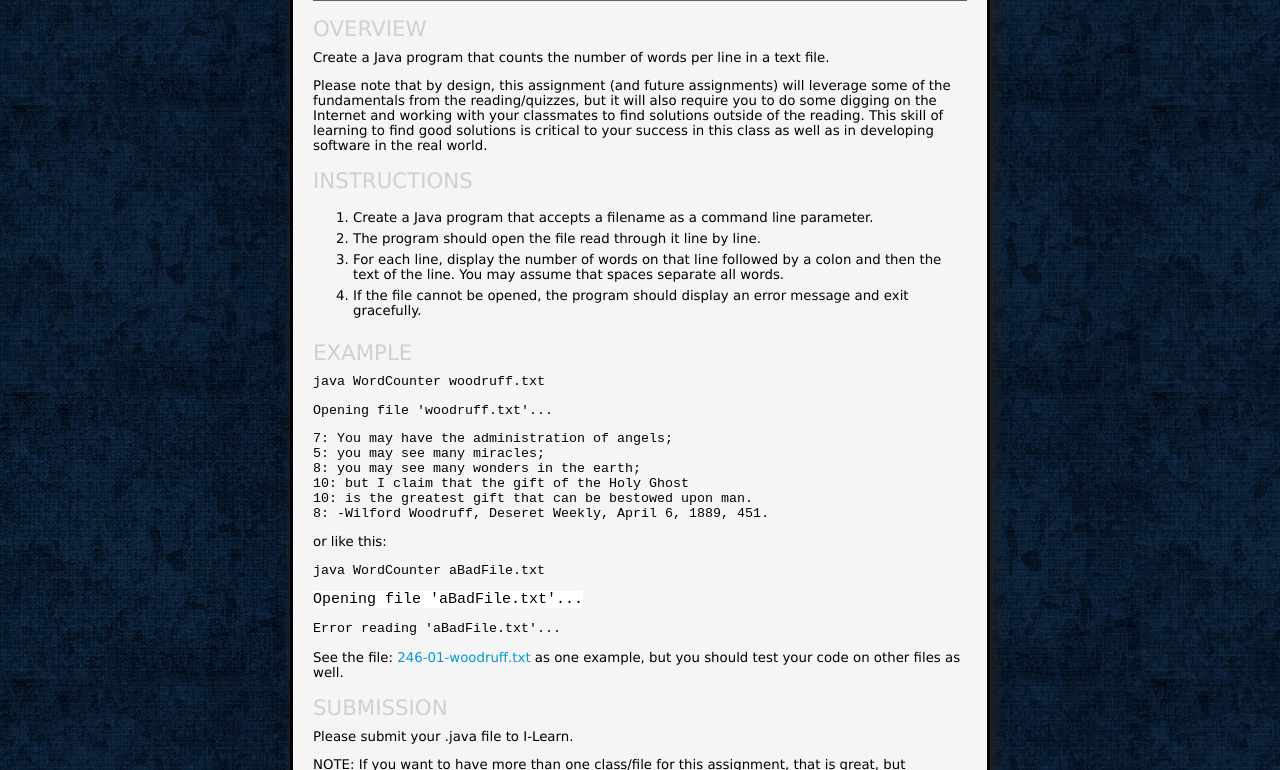
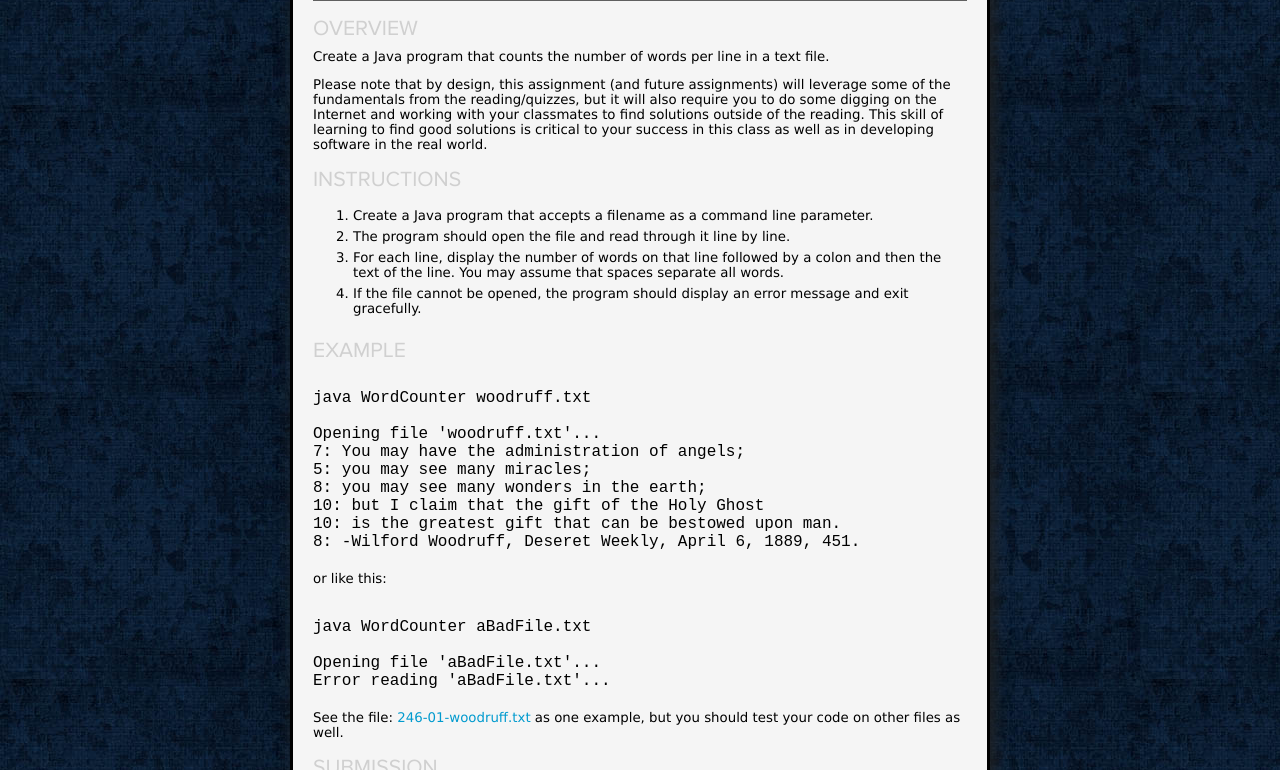
Before and after one commit to byui-burton/cs246-course, a plain HTML site: page prove/246-01-prove.html in a window 1280 px wide. Shown: the part 182-952 px from the top of the page. Drawn offline with Linux system fonts and the light colour scheme.

Commit message:
Updated formatting of prove 1

```diff
--- a/prove/246-01-prove.html
+++ b/prove/246-01-prove.html
@@ -14,34 +14,42 @@
 
 
         <h1>Individual Assignment: File I/O</h1>
-        <h3><span style="font-family: verdana,geneva;">Overview</span></h3>
-        <p><span style="font-family: verdana,geneva; font-size: 10pt;">Create a Java program that counts the number of words per line in a text file.</span></p>
-        <p><span style="font-family: verdana,geneva; font-size: 10pt;">Please note that by design, this assignment (and future assignments) will leverage some of the fundamentals from the reading/quizzes, but it will also require you to do some digging on the Internet and working with your classmates to find solutions outside of the reading. This skill of learning to find good solutions is critical to your success in this class as well as in developing software in the real world.</span></p>
-        <h3><span style="font-family: verdana,geneva;">Instructions</span></h3>
+        <h3>Overview</h3>
+        <p>Create a Java program that counts the number of words per line in a text file.</p>
+        <p>Please note that by design, this assignment (and future assignments) will leverage some of the fundamentals from the reading/quizzes, but it will also require you to do some digging on the Internet and working with your classmates to find solutions outside of the reading. This skill of learning to find good solutions is critical to your success in this class as well as in developing software in the real world.</p>
+        <h3>Instructions</h3>
         <ol>
-            <li><span style="font-family: verdana,geneva; font-size: 10pt;">Create a Java program that accepts a filename as a command line parameter.</span></li>
-            <li><span style="font-family: verdana,geneva; font-size: 10pt;">The program should open the file read through it line by line.</span></li>
-            <li><span style="font-family: verdana,geneva; font-size: 10pt;">For each line, display the number of words on that line followed by a colon and then the text of the line. You may assume that spaces separate all words.</span></li>
-            <li><span style="font-family: verdana,geneva; font-size: 10pt;">If the file cannot be opened, the program should display an error message and exit gracefully.</span></li>
+            <li>Create a Java program that accepts a filename as a command line parameter.</li>
+            <li>The program should open the file and read through it line by line.</li>
+            <li>For each line, display the number of words on that line followed by a colon and then the text of the line. You may assume that spaces separate all words.</li>
+            <li>If the file cannot be opened, the program should display an error message and exit gracefully.</li>
         </ol>
-        <h3><span style="font-family: verdana,geneva;">Example</span></h3>
-        <p style="font-family: 'courier new', courier;">java WordCounter woodruff.txt</p>
-        <p style="font-family: 'courier new', courier;">Opening file 'woodruff.txt'...</p>
-        <p style="font-family: 'courier new', courier;">7: You may have the administration of angels;
-            <br />5: you may see many miracles;
-            <br />8: you may see many wonders in the earth;
-            <br />10: but I claim that the gift of the Holy Ghost
-            <br />10: is the greatest gift that can be bestowed upon man.
-            <br />8: -Wilford Woodruff, Deseret Weekly, April 6, 1889, 451.</p>
-        <p><span style="font-family: verdana,geneva; font-size: 10pt;">or like this:</span></p>
-        <p style="font-family: 'courier new', courier;">java WordCounter aBadFile.txt</p>
-        <p style="font-family: 'courier new', courier;"><span style="font-size: 15px; font-family: 'Courier New'; color: #000000; background-color: #ffffff; font-weight: normal; font-style: normal; font-variant: normal; text-decoration: none; vertical-align: baseline;">Opening file 'aBadFile.txt'...</span></p>
-        <p style="font-family: 'courier new', courier;">Error reading 'aBadFile.txt'...</p>
-        <p><span style="font-family: verdana,geneva; font-size: 10pt;">See the file: <a href="../attachments/246-01-woodruff.txt" target="_BLANK">246-01-woodruff.txt</a> as one example, but you should test your code on other files as well.</span></p>
-        <h3><span style="font-family: verdana,geneva;">Submission</span></h3>
-        <p><span style="font-family: verdana,geneva; font-size: 10pt;">Please submit your .java file to I-Learn.</span></p>
-        <p><span style="font-family: verdana,geneva; font-size: 10pt;">NOTE: If you want to have more than one class/file for this assignment, that is great, but certainly not required at this point (but it will be required next week). If you do use multiple files, please zip up your source (the .java files) together and submit a single file to I-Learn</span></p>
-        <p><span style="font-family: verdana,geneva; font-size: 10pt;">Don&rsquo;t forget to follow the required course conventions with regard to naming, indentation, and bracing style. See <a href="../prepare/246-01-style.html">Code Conventions and Style</a> page.</span></p>
+        <h3>Example</h3>
+<div class="code">
+java WordCounter woodruff.txt
+
+Opening file 'woodruff.txt'...
+7: You may have the administration of angels;
+5: you may see many miracles;
+8: you may see many wonders in the earth;
+10: but I claim that the gift of the Holy Ghost
+10: is the greatest gift that can be bestowed upon man.
+8: -Wilford Woodruff, Deseret Weekly, April 6, 1889, 451.
+</div>
+        <p>or like this:</p>
+
+<div class="code">
+java WordCounter aBadFile.txt
+
+Opening file 'aBadFile.txt'...
+Error reading 'aBadFile.txt'...
+</div>
+
+        <p>See the file: <a href="../attachments/246-01-woodruff.txt" target="_BLANK">246-01-woodruff.txt</a> as one example, but you should test your code on other files as well.</p>
+        <h3>Submission</h3>
+        <p>Please submit your .java file to I-Learn.</p>
+        <p>NOTE: If you want to have more than one class/file for this assignment, that is great, but certainly not required at this point (but it will be required next week). If you do use multiple files, please zip up your source (the .java files) together and submit a single file to I-Learn</p>
+        <p>Don't forget to follow the required course conventions with regard to naming, indentation, and bracing style. See <a href="../prepare/246-01-style.html">Code Conventions and Style</a> page.</p>
 
 
 
```
Also changed, not shown: course/style.css.
